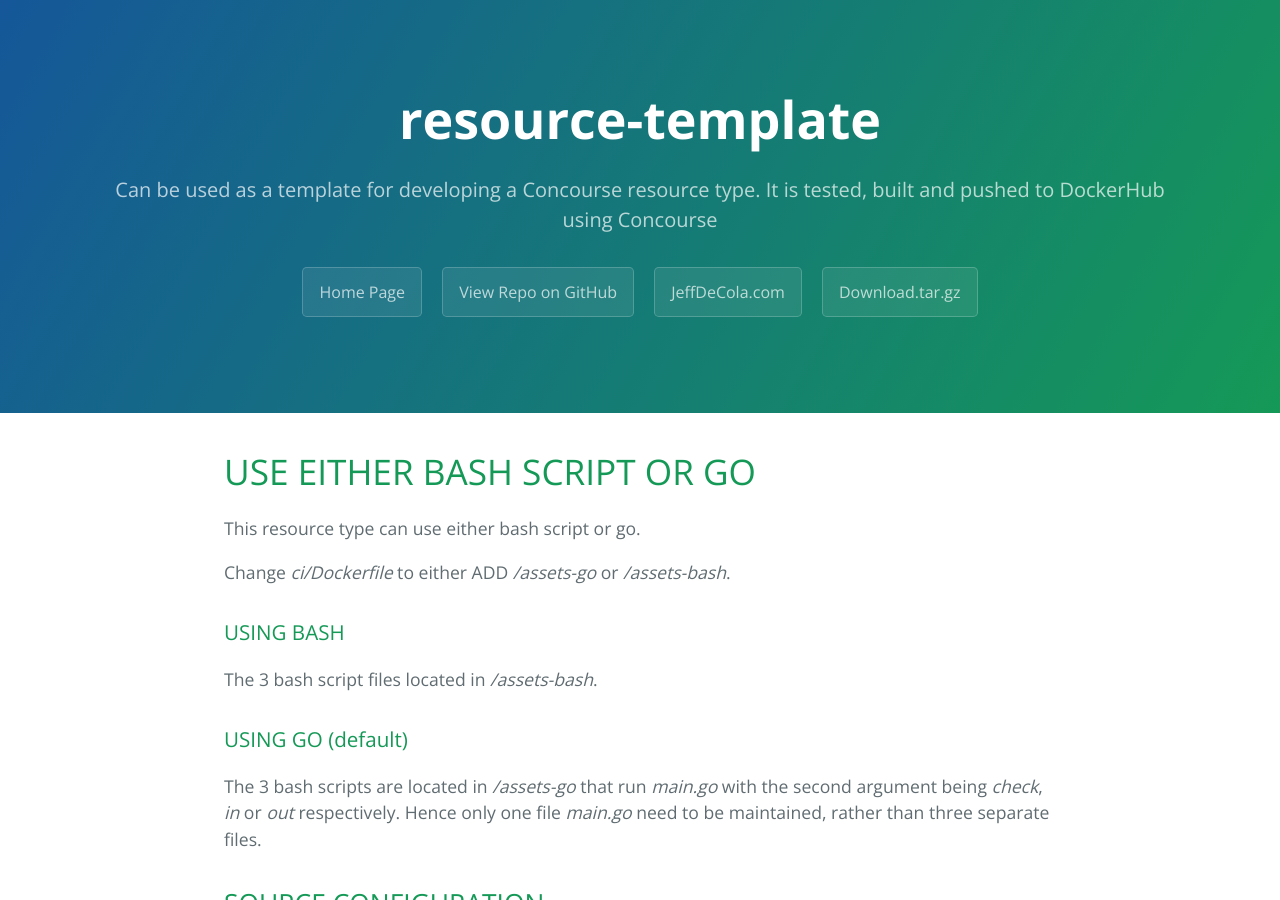
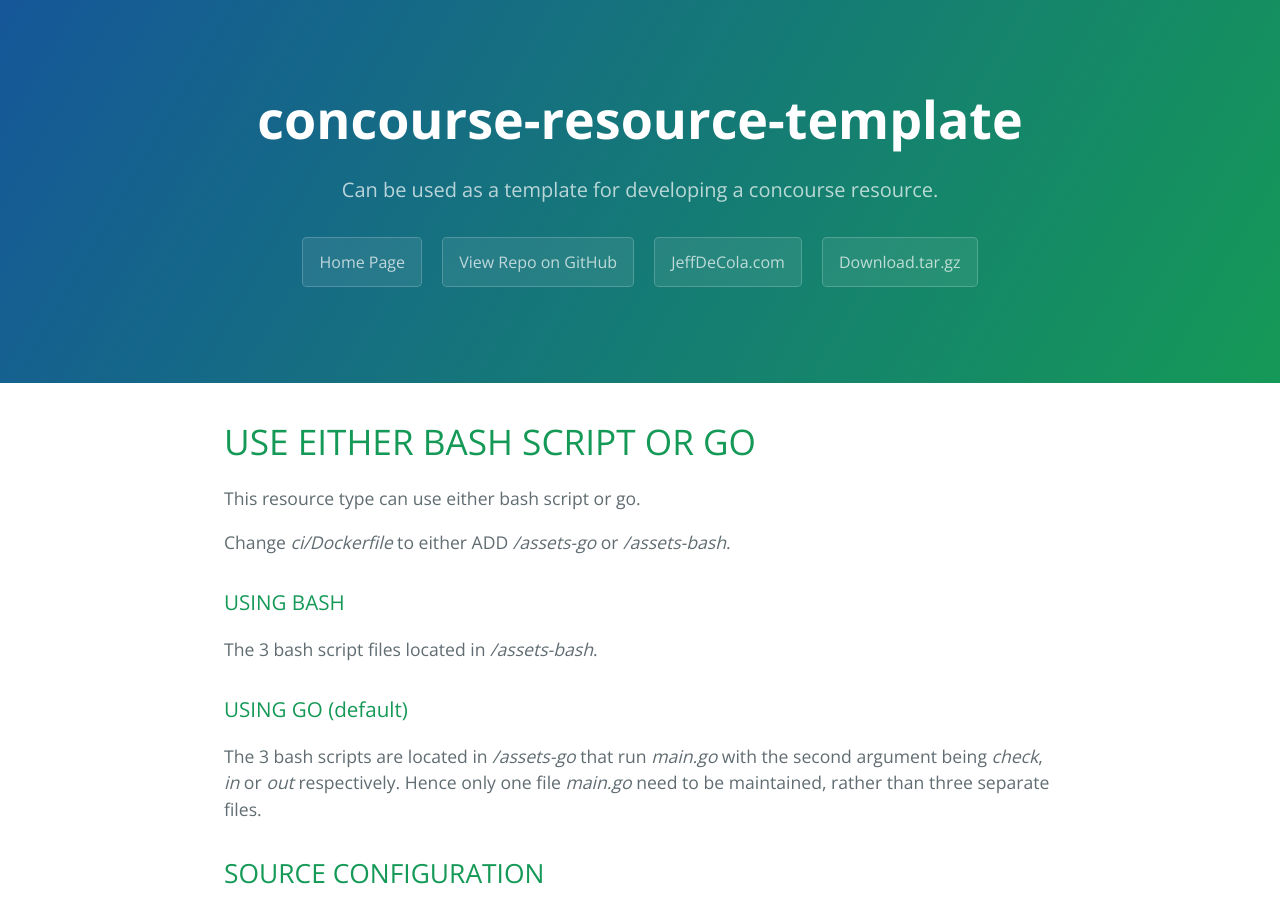
Before and after one commit to JeffDeCola/concourse-resource-template, a Jekyll site: the page built from docs/index.md, in a window 1280 px wide and 900 px high. Built offline with Jekyll 4.4.1, drawn with Linux system fonts in a browser that asks for light colours; nearby versions of some CDN libraries; library files that are not in the unit come from our copies; some of the changed text lies outside the part shown.

Commit message:
update docs and pipelines

```diff
--- a/docs/index.md
+++ b/docs/index.md
@@ -1,8 +1,8 @@
 ---
 layout: default
-title: JeffDeCola/resource-template
-projectname : resource-template
-summary: Can be used as a template for developing a Concourse resource type. It is tested, built and pushed to DockerHub using Concourse
+title: JeffDeCola/concourse-resource-template
+projectname : concourse-resource-template
+summary: Can be used as a template for developing a concourse resource.
 ---
 
 {% include README.md %}
--- a/test-this-resource/pipeline.yml
+++ b/test-this-resource/pipeline.yml
@@ -55,7 +55,7 @@ resources:
 
   - name: jeffs-test-resource
     type: jeffs-resource
-    icon:
+    icon: paperclip
     source:
       source1: "source1 info"
       source2: "source2 info"
```
